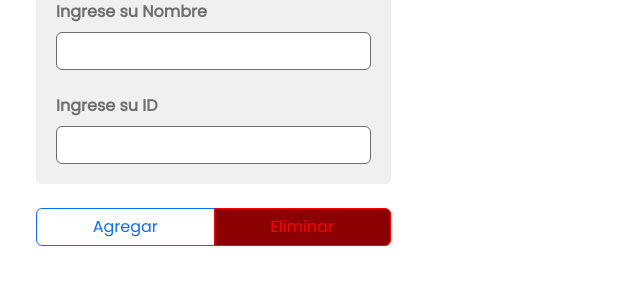
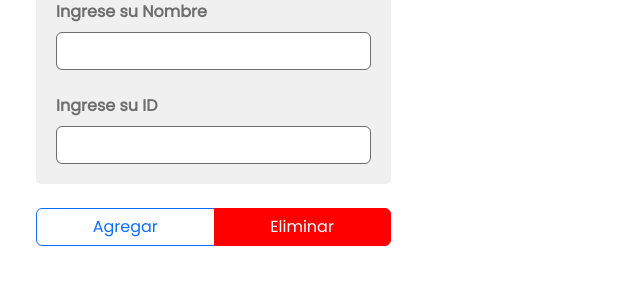
Before and after one commit to DarielGallegos/Gestion-Inventario-Oficina, a PHP site: page /views/pedido.php in a window 1280 px wide, with the pointer over the restyled element. Shown: the part 380-680 px from the top of the page, without its empty margins (0-640 px from the left). Run offline with PHP 8.4, Linux system fonts and the light colour scheme.

Commit message:
Update pedido.php

```diff
--- a/views/pedido.php
+++ b/views/pedido.php
@@ -21,7 +21,8 @@
     }
 
     #btnEliminar:hover {
-        background-color: darkred;
+        background-color: red;
+        color: white;
     }
 
 
```
